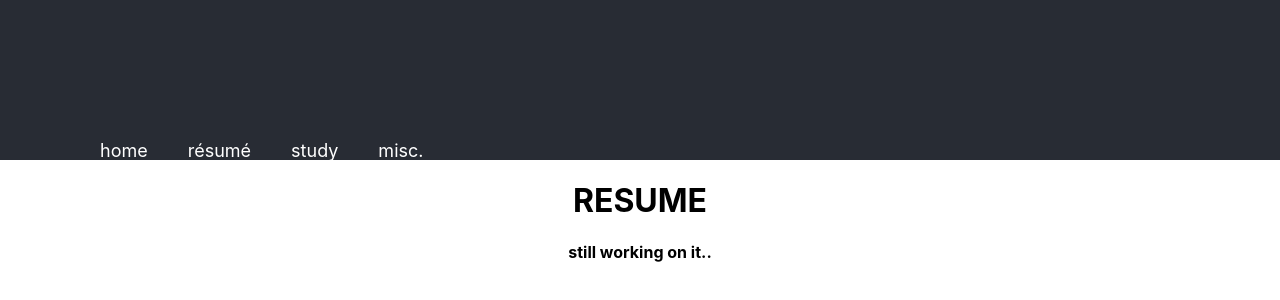
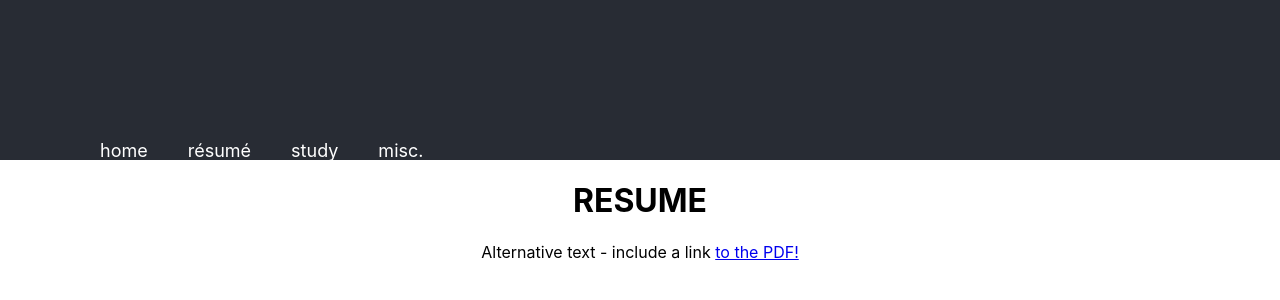
Before and after one commit to jaykwonproject/jaykwonproject.com, a React (Create React App) app in the folder client/: page /resume in a window 1280 px wide. Shown: the part 40-340 px from the top of the page. Built offline with nearby package versions, Linux system fonts and the light colour scheme.

Commit message:
pdf change

```diff
--- a/client/src/resume.js
+++ b/client/src/resume.js
@@ -10,7 +10,9 @@ function resume() {
       {/*body section*/}
       <div className="body">
         <h1>RESUME</h1>
-        <h4>still working on it..</h4>
+        <object data="http://africau.edu/images/default/sample.pdf" type="application/pdf" width="100%" height="100%">
+          <p>Alternative text - include a link <a href="http://africau.edu/images/default/sample.pdf">to the PDF!</a></p>
+        </object>
       </div>
 
 
```
